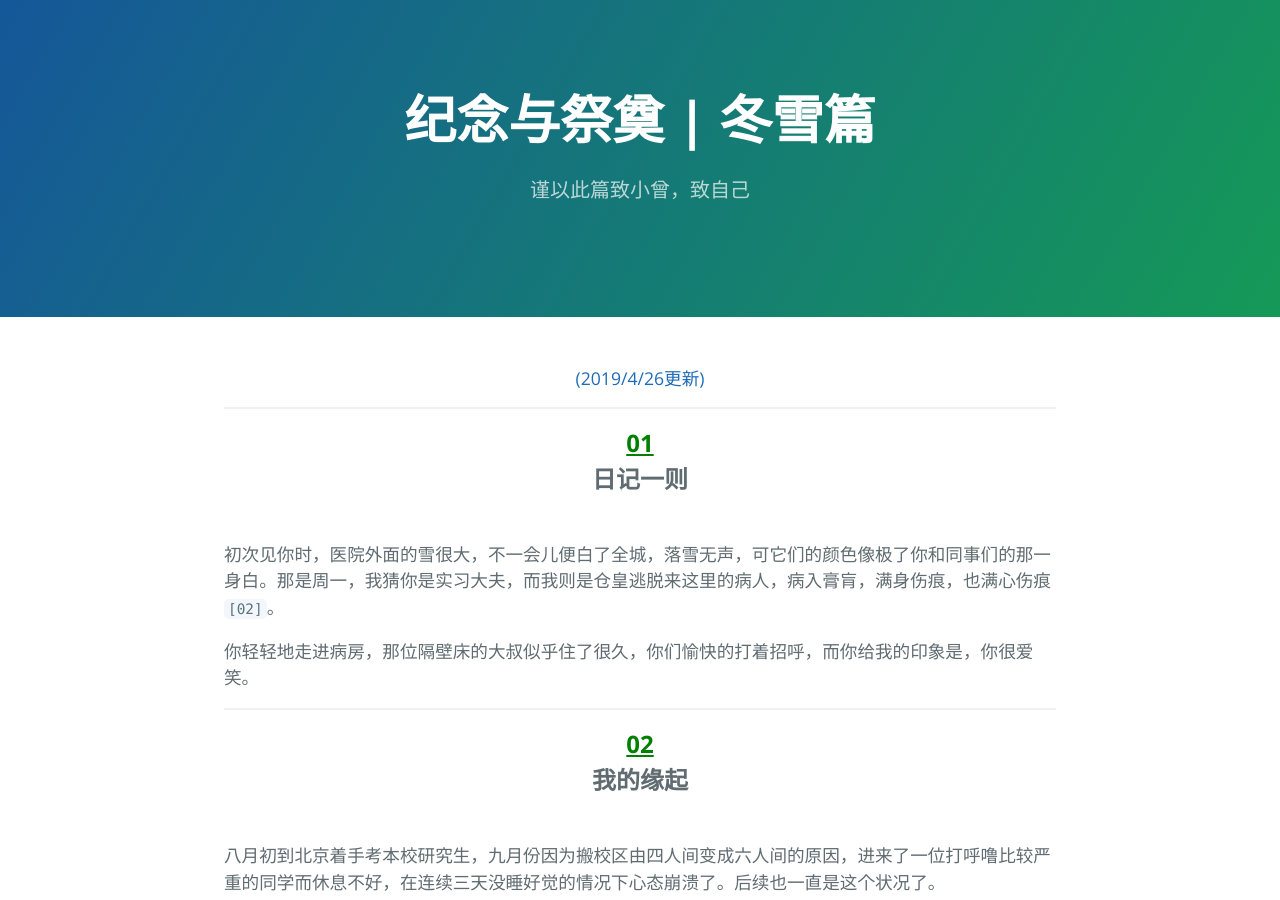
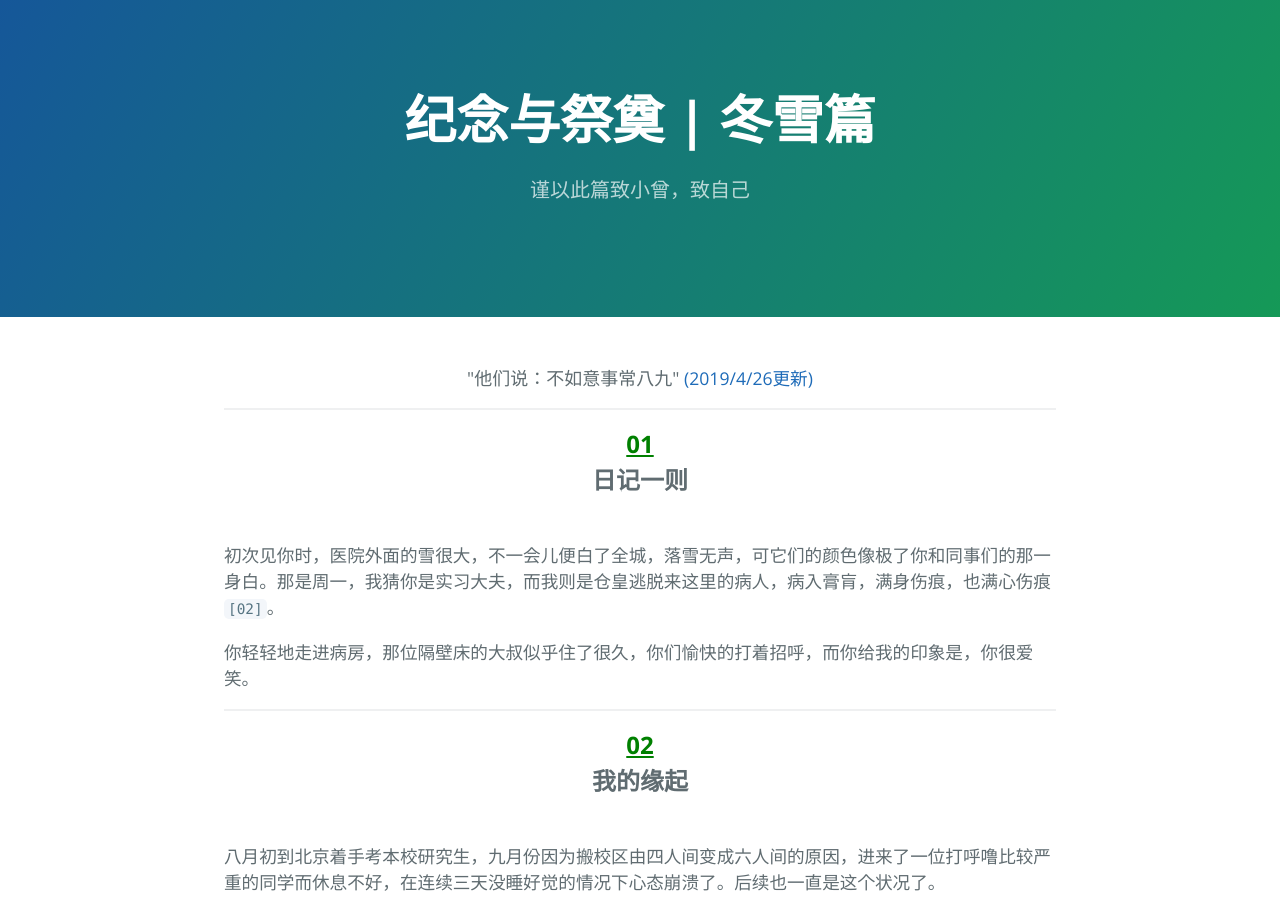
Before and after one commit to wfnian6/wfnian.github.io, a Jekyll site: the page built from _posts/2019-04-30-.md, in a window 1280 px wide and 900 px high. Built offline with Jekyll 4.4.1, drawn with Linux system fonts in a browser that asks for light colours; our own code applies the rules of GitHub Pages for plain Markdown files.

Commit message:
爱你啊小曾

```diff
--- a/_config.yml
+++ b/_config.yml
@@ -1,9 +1,8 @@
 # Setup
 title:        纪念与祭奠 | 冬雪篇
-tagline:      "他们说：不如意事常八九"
 tagline:      "谨以此篇致小曾，致自己"
 baseurl:      ""
-paginate:     1
+paginate:     2
 locale:       "en"
 
 # About/contact
--- a/_posts/2019-04-30-.md
+++ b/_posts/2019-04-30-.md
@@ -1,5 +1,11 @@
+
 <center>
+
+<font size="4">"他们说：不如意事常八九"</font>
+
 <a href="">(2019/4/26更新)</a>
+<br>
+
 
 </center>
 
```
